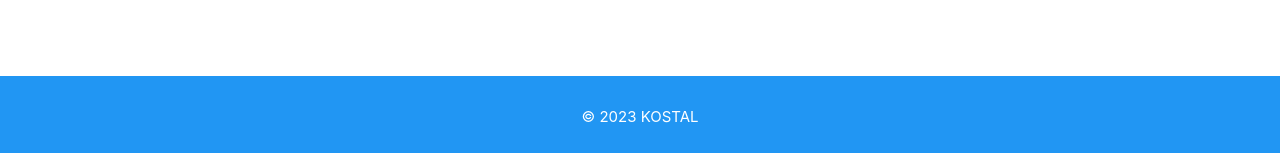
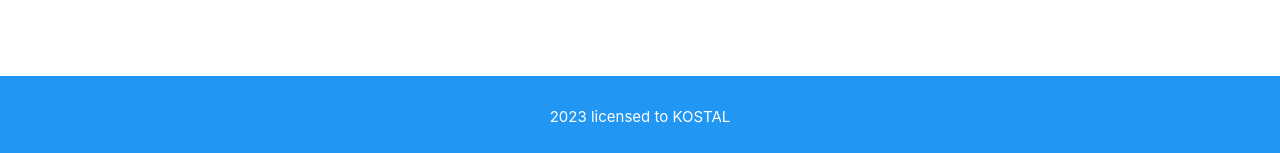
Before and after one commit to jmacenka/quality-tester, a Flask app: page / in a window 1280 px wide. Shown: the part 647-800 px from the top of the page. Run offline with Flask 3, Linux system fonts and the light colour scheme.

Commit message:
Changed license notice

```diff
--- a/src/quality-tester/templates/index.html
+++ b/src/quality-tester/templates/index.html
@@ -73,7 +73,7 @@
     <!-- Footer -->
     <footer class="footer blue">
         <div class="container">
-            <p class="center-align" style="padding: 10px">&copy; <script>document.write(new Date().getFullYear());</script> {{ COMPANY_NAME }}</p>
+            <p class="center-align" style="padding: 10px"><script>document.write(new Date().getFullYear());</script> licensed to {{ COMPANY_NAME }}</p>
         </div>
     </footer>
 
```
